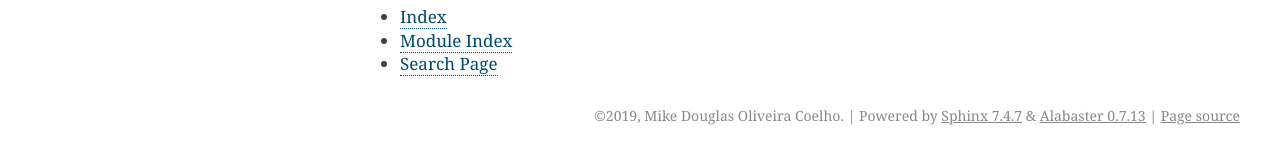
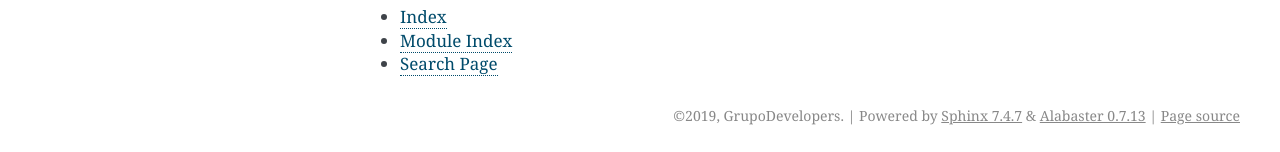
Before and after one commit to GrupoDevelopers/DevBot, a Sphinx documentation site: the page built from docs/index.rst, in a window 1280 px wide. Shown: the part 776-928 px from the top of the page. Built offline with Sphinx 7.4.7, drawn with Linux system fonts in a browser that asks for light colours; pages that are not in the unit, such as notebooks, are missing from menus; the version number is read from the project's files by our own code.

Commit message:
Update conf.py
autor para GrupoDevelopers

```diff
--- a/docs/conf.py
+++ b/docs/conf.py
@@ -82,7 +82,7 @@ master_doc = 'index'
 
 # General information about the project.
 project = u'DevBot'
-copyright = u'2019, Mike Douglas Oliveira Coelho'
+copyright = u'2019, GrupoDevelopers'
 
 # The version info for the project you're documenting, acts as replacement for
 # |version| and |release|, also used in various other places throughout the
@@ -236,7 +236,7 @@ latex_elements = {
 # (source start file, target name, title, author, documentclass [howto/manual]).
 latex_documents = [
   ('index', 'user_guide.tex', u'DevBot Documentation',
-   u'Mike Douglas Oliveira Coelho', 'manual'),
+   u'GrupoDevelopers', 'manual'),
 ]
 
 # The name of an image file (relative to this directory) to place at the top of
```
